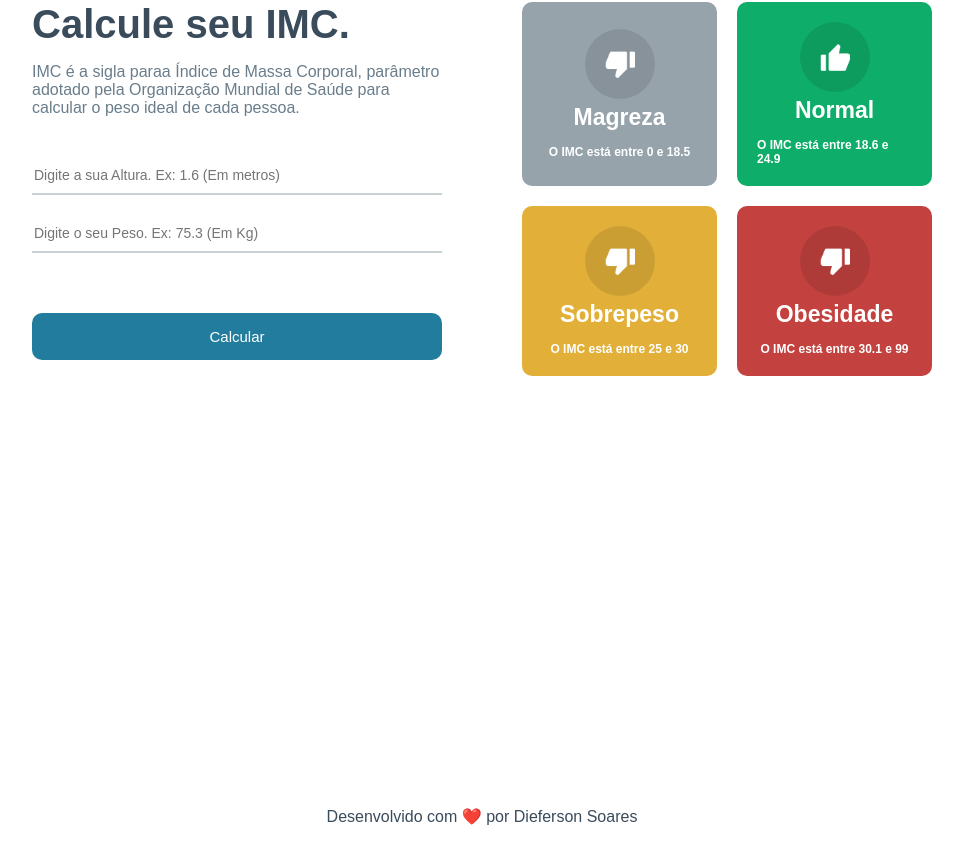
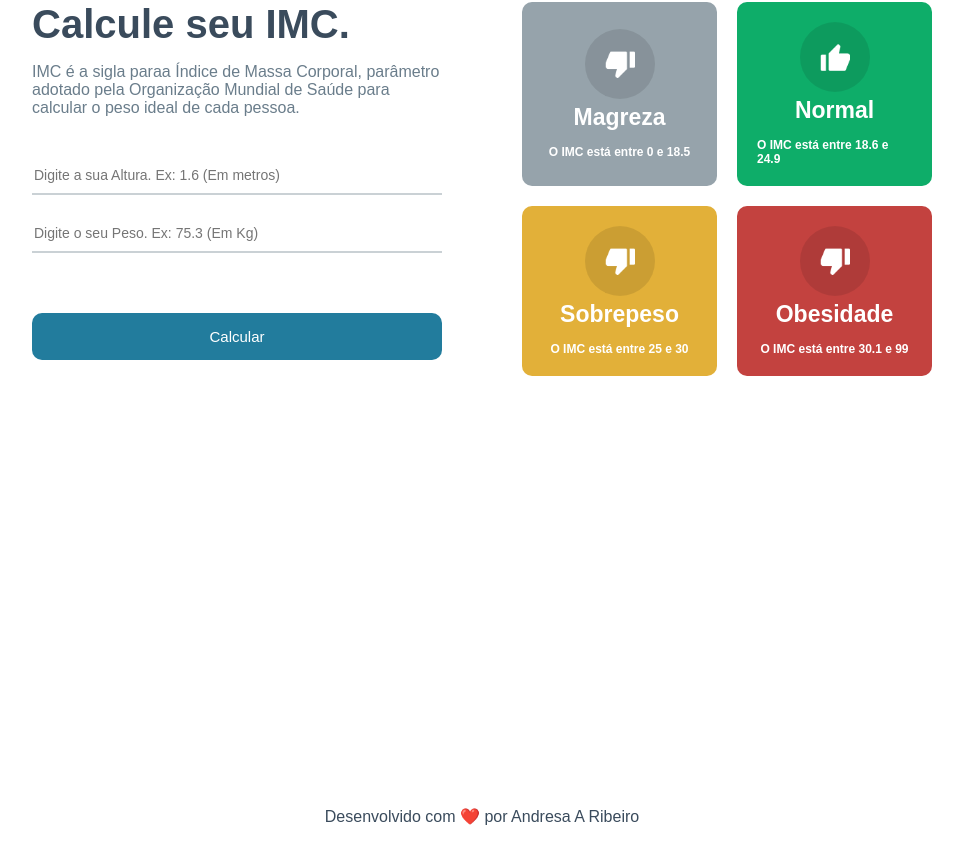
Before and after one commit to Andresa-Alves-Ribeiro/projeto-imc, a React (Create React App) app: page / in a window 1280 px wide. Shown: the part 160-1007 px from the top of the page, without its empty margins (158-1121 px from the left). Built offline with nearby package versions, Linux system fonts and the light colour scheme.

Commit message:
Projeto finalizado

```diff
--- a/src/App.tsx
+++ b/src/App.tsx
@@ -80,7 +80,7 @@ const App = () => {
         </div>
       </div>
       <div className={styles.footer}>
-        <p>Desenvolvido com ❤️ por Dieferson Soares</p>
+        <p>Desenvolvido com ❤️ por Andresa A Ribeiro</p>
       </div>
     </div>
   )
```
